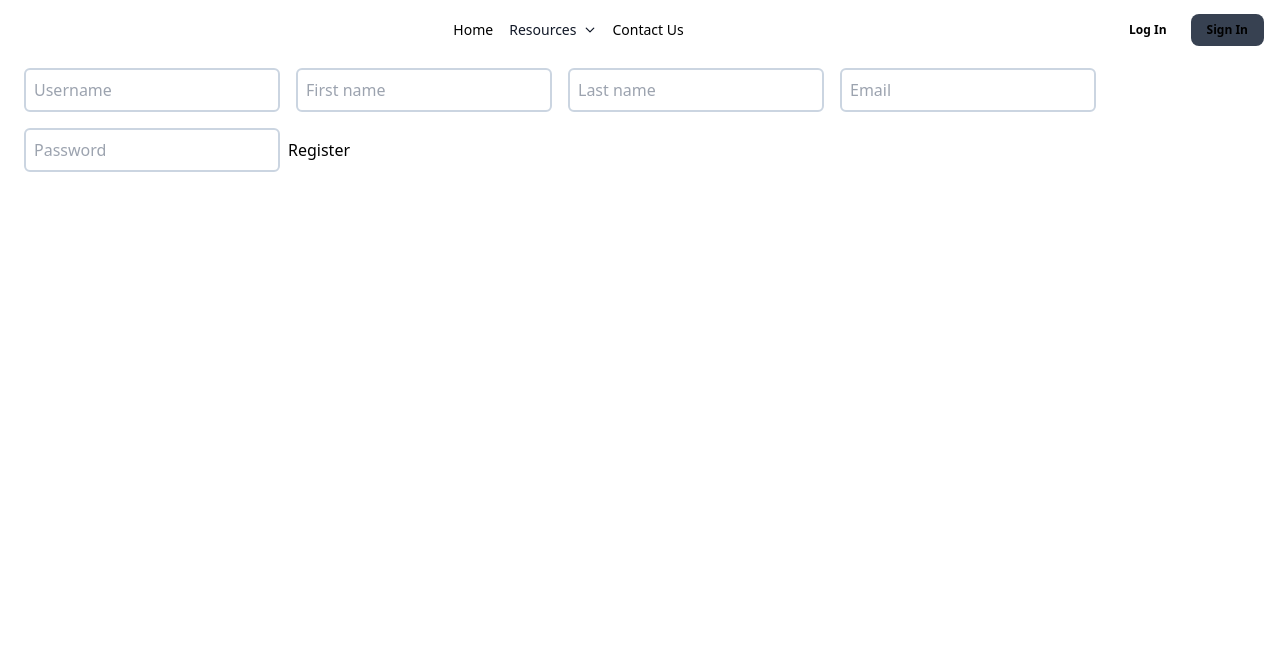
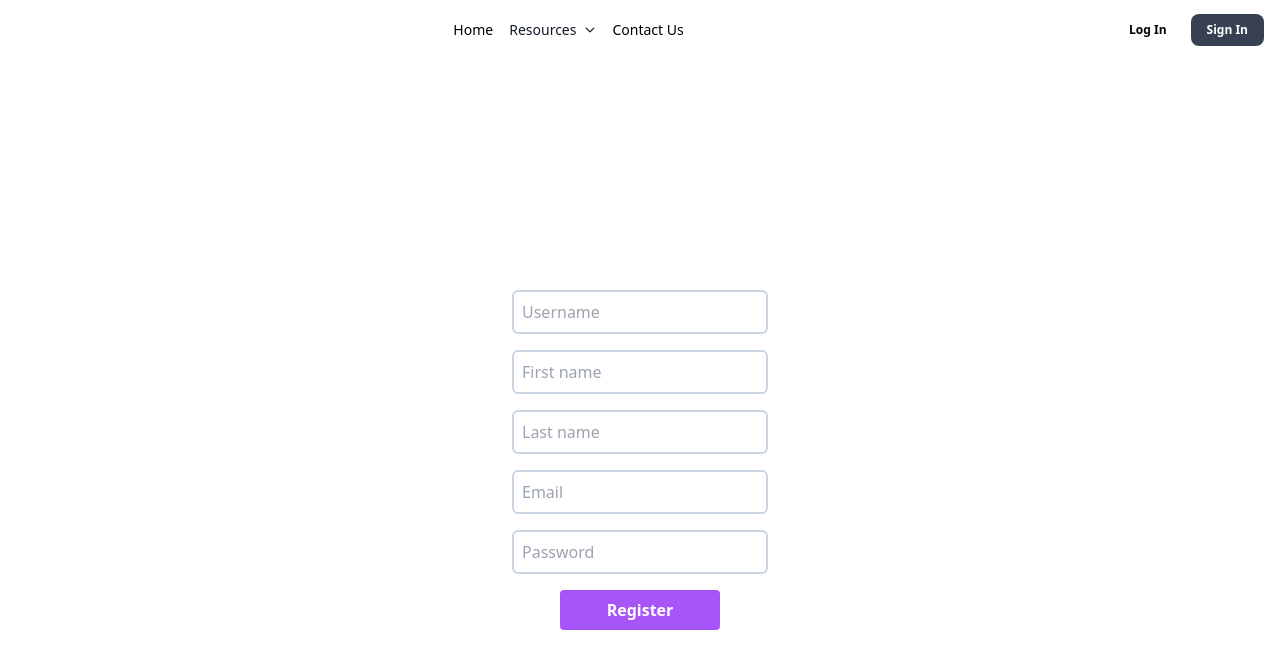
Before and after one commit to felinevintage/SEN.Passport, a React (Vite) app in the folder client/: page /register in a window 1280 px wide. Shown: the top 668 px of the page. Built offline with nearby package versions, Linux system fonts and the light colour scheme; the HTML template or start-up script is replaced by a standard one.

Commit message:
Style register page

```diff
--- a/client/src/pages/Register.jsx
+++ b/client/src/pages/Register.jsx
@@ -21,7 +21,6 @@ export default function Register() {
 
   async function handleSubmit(e) {
     e.preventDefault();
-
     try {
       const response = await axios.post("/api/auth/register", newUser);
       console.log(response);
@@ -44,16 +43,21 @@ export default function Register() {
   }
 
   return (
-    <div className="container px-4">
+    <div className="container p-4 flex justify-center items-center h-screen">
       {registrationOk ? (
-        <div>
+        <div className="max-w-100 text-center text-2xl">
           <p>Your user has been registered.</p>
-          Click <Link to="/login">here</Link> to login.
+          <p>
+            Click{" "}
+            <Link to="/login" className="text-purple-500">
+              here
+            </Link>{" "}
+            to login.
+          </p>
         </div>
       ) : (
-        <div>
-          <form onSubmit={handleSubmit}>
-            <div className="columns-1">
+        <div className="max-w-80">
+          <form onSubmit={handleSubmit} className="grid grid-cols-1">
             <InputBox
               name="username"
               placeholder="Username"
@@ -87,8 +91,9 @@ export default function Register() {
               handleChange={handleChange}
             />
             {/*<input placeholder="Confirm password" pattern=""></input> */}
-              <button>Register</button>
-            </div>
+            <button className="bg-purple-500 hover:bg-purple-700 text-white font-bold m-2 py-2 px-4 rounded w-40 mx-auto block">
+              Register
+            </button>
           </form>
         </div>
       )}
```
Lines whose indentation alone changed are shown as unchanged.
